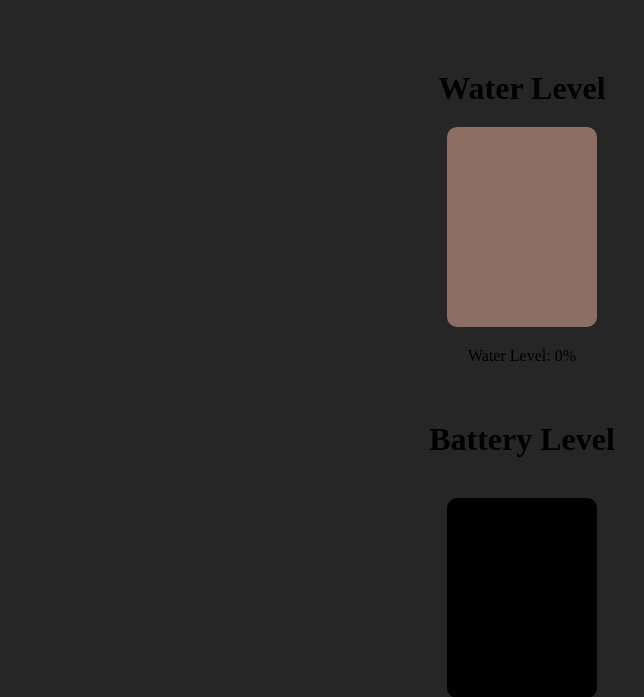
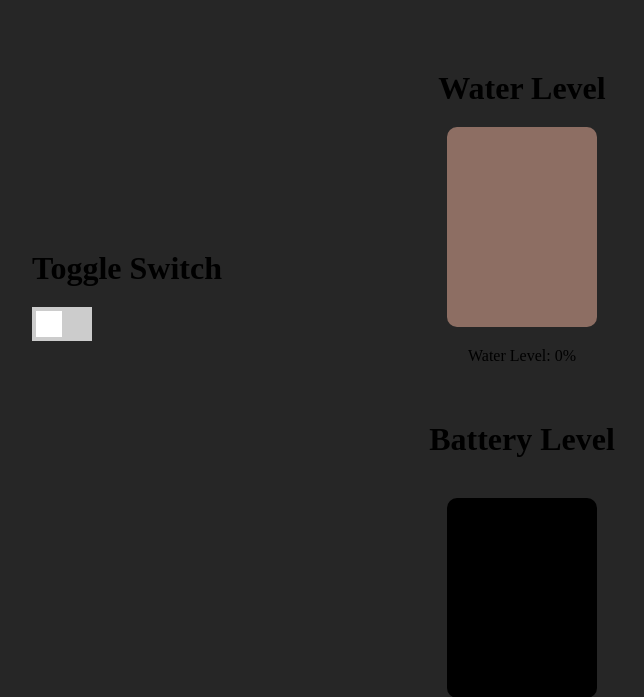
Before and after one commit to Rajkisan/IEDC-Ketlle, a Flask app: page / in a window 1280 px wide. Shown: the top 697 px of the page, without its empty margins (118-762 px from the left). Run offline with Flask 3, Linux system fonts and the light colour scheme.

Commit message:
Button Added

```diff
--- a/templates/base.html
+++ b/templates/base.html
@@ -28,6 +28,15 @@
     </div>
 
     <p style="margin-top: 20px;">Battery Level: <span id="batteryPercentDisplay">{{ battery_percent }}</span>%</p>
+
+    <!-- Toggle Switch -->
+    <div style="position: absolute; top: 250px; left: 150px;">
+        <h1 style="margin-top: 0; margin-bottom: 20px;">Toggle Switch</h1>
+        <label class="switch">
+            <input type="checkbox" id="toggleSwitch" onchange="toggleSwitch()">
+            <span class="slider"></span>
+        </label>
+    </div>
 
     <script>
         // Inline script to implement the refresh_counter
@@ -103,6 +112,20 @@
 
         // Optionally, set up a timer to refresh the content periodically
         setInterval(updateContent, 2000);  // Refresh every 2 seconds
+
+        // Function to handle toggle switch
+        function toggleSwitch() {
+            var checkBox = document.getElementById("toggleSwitch");
+            var httpRequest = new XMLHttpRequest();
+
+            if (checkBox.checked) {
+                httpRequest.open("GET", "http://192.168.29.234/on", true);
+            } else {
+                httpRequest.open("GET", "http://192.168.29.234/off", true);
+            }
+
+            httpRequest.send();
+        }
     </script>
 
     <style>
@@ -147,6 +170,57 @@
             background-color: rgb(83, 201, 87);
             border-radius: 0 0 10px 10px;
         }
+
+        .switch {
+            position: relative;
+            display: inline-block;
+            width: 60px;
+            height: 34px;
+        }
+
+        .switch input {
+            opacity: 0;
+            width: 0;
+            height: 0;
+        }
+
+        .slider {
+            position: absolute;
+            cursor: pointer;
+            top: 0;
+            left: 0;
+            right: 0;
+            bottom: 0;
+            background-color: #ccc;
+            -webkit-transition: .4s;
+            transition: .4s;
+        }
+
+        .slider:before {
+            position: absolute;
+            content: "";
+            height: 26px;
+            width: 26px;
+            left: 4px;
+            bottom: 4px;
+            background-color: white;
+            -webkit-transition: .4s;
+            transition: .4s;
+        }
+
+        input:checked + .slider {
+            background-color: #2196F3;
+        }
+
+        input:focus + .slider {
+            box-shadow: 0 0 1px #2196F3;
+        }
+
+        input:checked + .slider:before {
+            -webkit-transform: translateX(26px);
+            -ms-transform: translateX(26px);
+            transform: translateX(26px);
+        }
     </style>
 
 </body>
```
